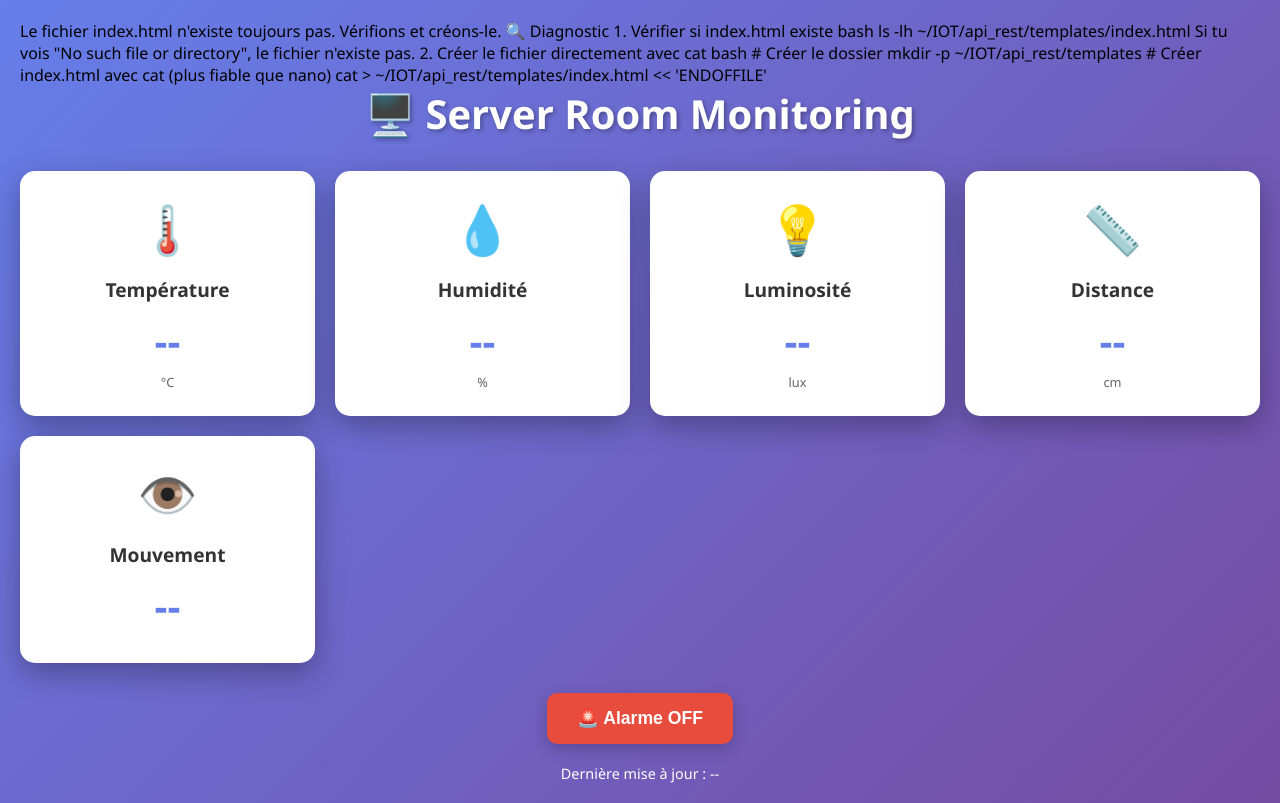
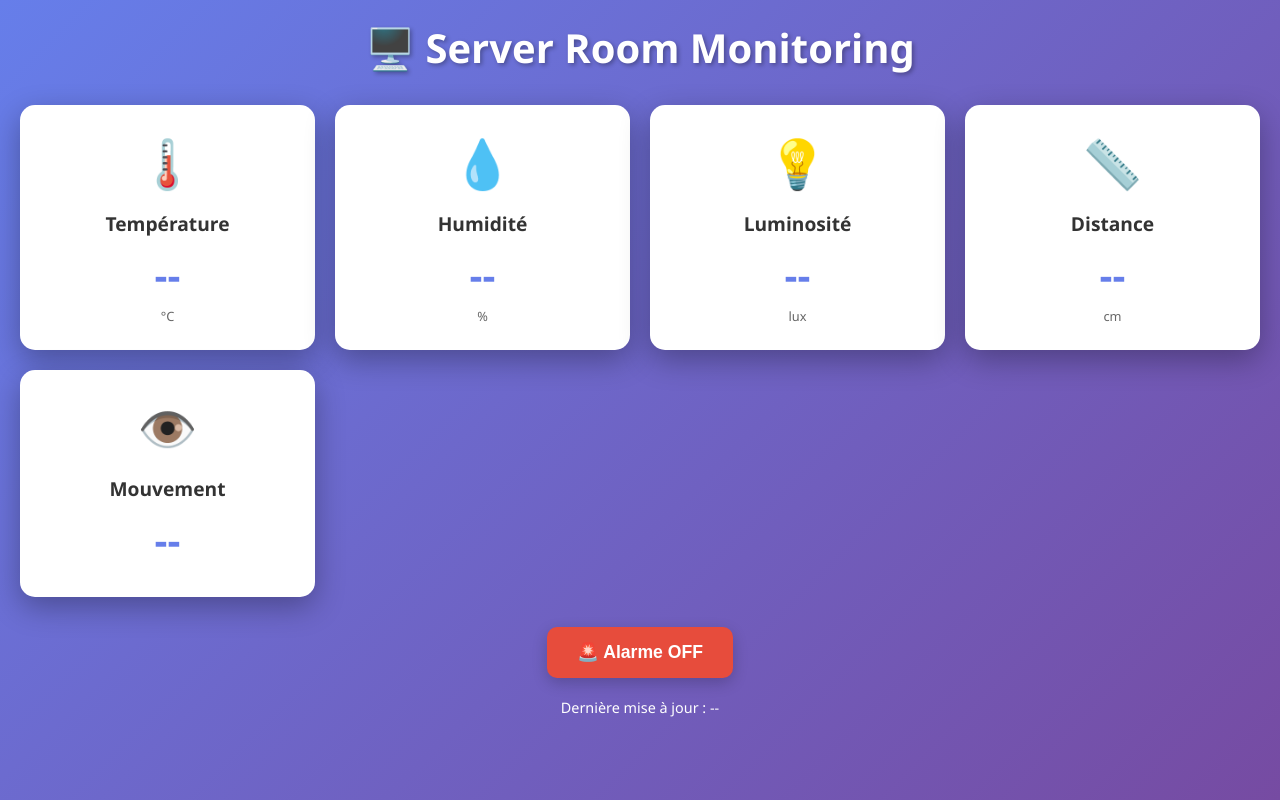
Before and after one commit to CharlesZobiri/IOT, a Flask app: page / in a window 1280 px wide. Run offline with Flask 3, Linux system fonts and the light colour scheme.

Commit message:
Remove diagnostic instructions and placeholder content from index.html template, streamlining the file for future use.

```diff
--- a/api_rest/templates/index.html
+++ b/api_rest/templates/index.html
@@ -1,18 +1,3 @@
-Le fichier index.html n'existe toujours pas. Vérifions et créons-le.
-
-🔍 Diagnostic
-1. Vérifier si index.html existe
-bash
-ls -lh ~/IOT/api_rest/templates/index.html
-Si tu vois "No such file or directory", le fichier n'existe pas.
-
-2. Créer le fichier directement avec cat
-bash
-# Créer le dossier
-mkdir -p ~/IOT/api_rest/templates
-
-# Créer index.html avec cat (plus fiable que nano)
-cat > ~/IOT/api_rest/templates/index.html << 'ENDOFFILE'
 <!DOCTYPE html>
 <html lang="fr">
 <head>
```
